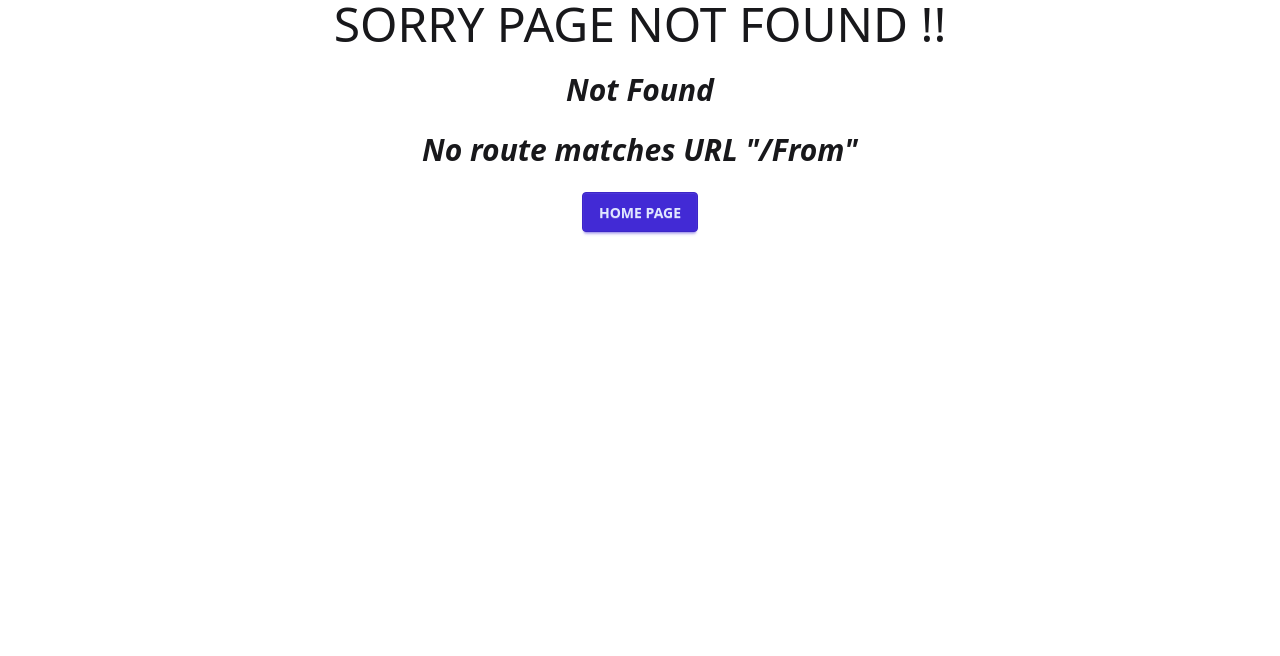
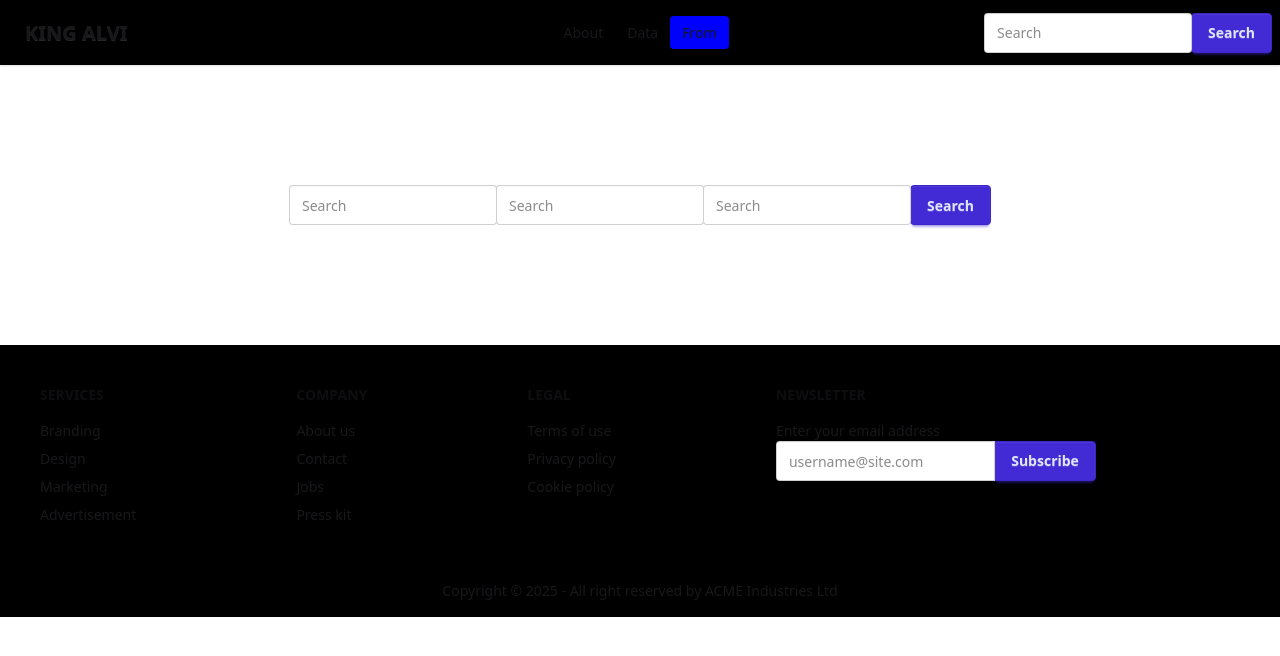
Before and after one commit to KINGALVI/advance-React-tutorial, a React (Vite) app: page /From in a window 1280 px wide. Before the commit this address had no page. Shown: the top 656 px of the page. Built offline with nearby package versions, Linux system fonts and the light colour scheme.

Commit message:
edited some code

```diff
--- a/src/Router/React_Router.jsx
+++ b/src/Router/React_Router.jsx
@@ -9,6 +9,7 @@ import About from "../components/Main-Section/About/About";
 import AllUser from "../components/Main-Section/Data/AllUser";
 import SingleUserDetail from "../components/Main-Section/Data/SingleUserDetail";
 import ErrorHandel from "../components/HandelError/ErrorHandel";
+import From from "../components/From/From";
 
 const React_Router = () => {
 
@@ -69,6 +70,11 @@ const React_Router = () => {
 
                     //***** Assign Component to Show Dynamic User Details *****//
                     element: <SingleUserDetail />
+                },
+
+                {
+                    path: '/From',
+                    element: <From />
                 }
             ]
         }
--- /dev/null
+++ b/src/components/From/From.jsx
@@ -0,0 +1,58 @@
+import { useState } from "react";
+
+const From = () => {
+
+    const [Information, SetInformation] = useState([])
+    const hendelSubmit = Submit => {
+        // 'preventDefault()' method use in react router to stop reloding the webpage after submit button click .
+        Submit.preventDefault()
+
+        // by thease method used for get value form input field
+        Submit.target.value
+
+        SetInformation(hendelName)
+
+    }
+
+    const [Email, SetEmail] = useState([])
+    const hendelName = events => {
+       SetEmail(events.target.value)
+    }
+
+    return (
+        <>
+
+            <br /><br /><br /><br /><br />
+            <form className="flex justify-center" onClick={hendelSubmit}>
+
+                <input
+                    type="text"
+                    placeholder="Search"
+                    className="input input-bordered join-item w-52" />
+
+                <input
+                    type="email"
+                    placeholder="Search"
+
+                    // we can use onChange={} method to track down every key press in input field .
+                    onChange={hendelName}
+
+                    className="input input-bordered join-item w-52" />
+
+                <input
+                    type="password"
+                    placeholder="Search"
+                    className="input input-bordered join-item w-52"
+                    required/>
+
+                <button className="btn btn-primary join-item" type="submit" value="submit">Search</button>
+            </form>
+            <br /><br /><br /><br /><br />
+
+            {Information}
+
+        </>
+    );
+};
+
+export default From;
--- a/src/components/Header-Section/Header.jsx
+++ b/src/components/Header-Section/Header.jsx
@@ -23,6 +23,7 @@ const Header = () => {
                             {/* If we provide custom styles in CSS, NavLink updates them when active. */}
                             <li><NavLink to="/About">About</NavLink></li>
                             <li><NavLink to="/Data">Data</NavLink></li>
+                            <li><NavLink to="/From">From</NavLink></li>
                         </ul>
                     </div>
                     <a className="btn btn-ghost text-xl">KING ALVI</a>
@@ -34,6 +35,7 @@ const Header = () => {
                         {/* If we provide custom styles in CSS, NavLink updates them when active. */}
                         <li><NavLink to="/About">About</NavLink></li>
                         <li><NavLink to="/Data">Data</NavLink></li>
+                        <li><NavLink to="/From">From</NavLink></li>
                     </ul>
                 </div>
                 <div className="navbar-end">
```
